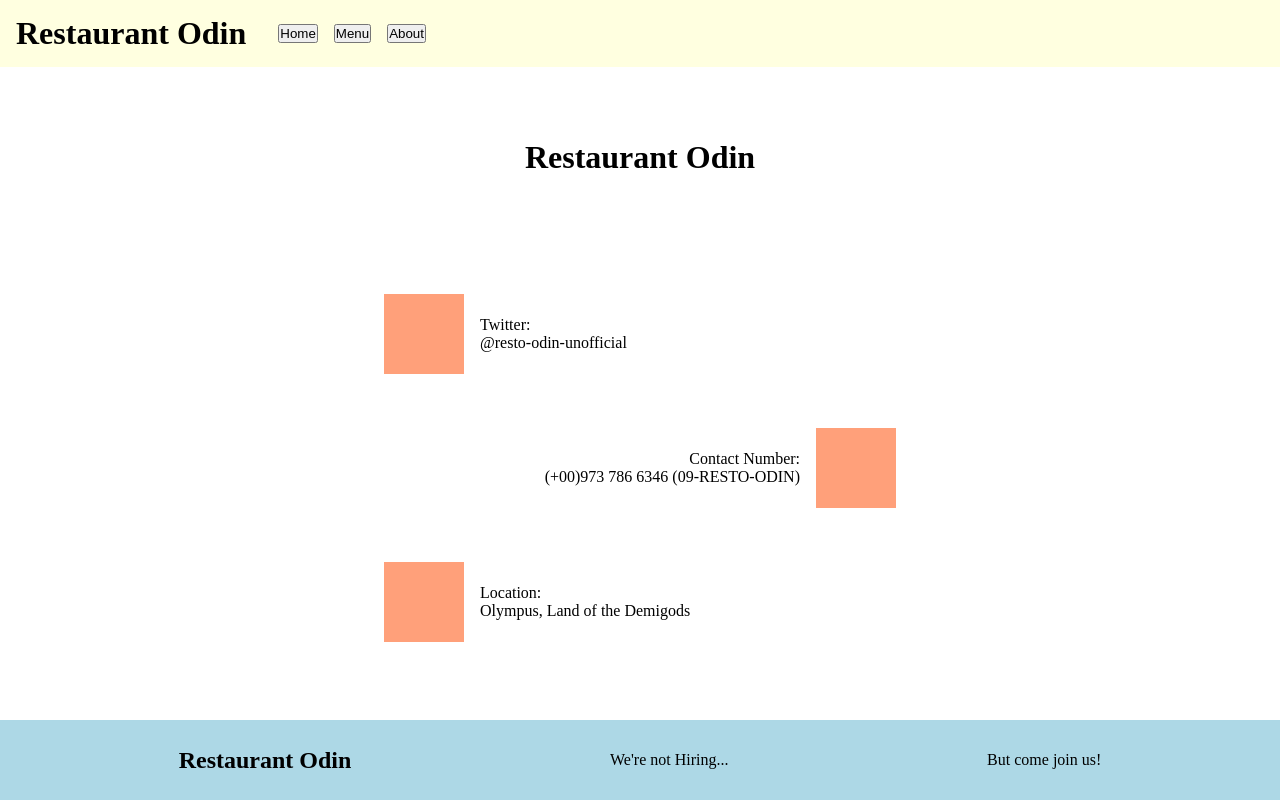
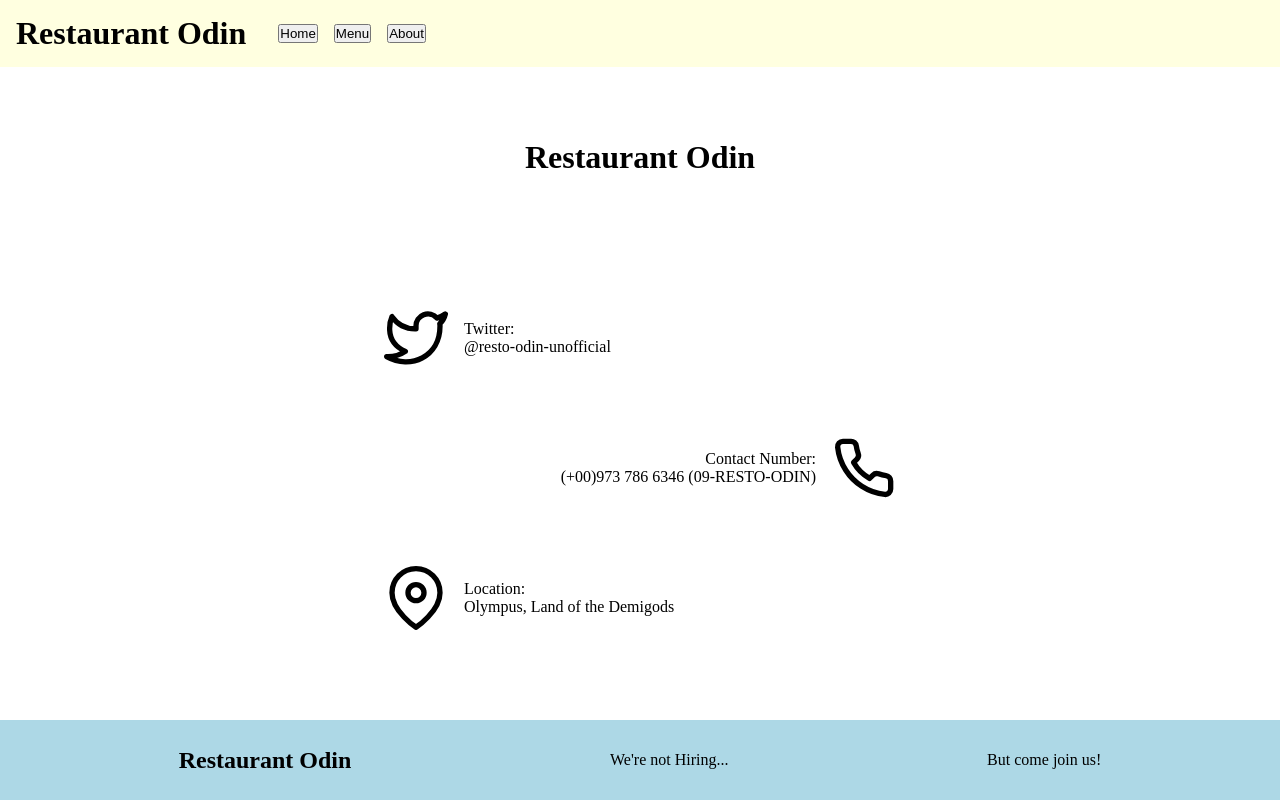
Before and after one commit to CrispDeserving/restaurant-odin, a website built with webpack: page src/index.html in a window 1280 px wide. Both pictures are taken after a click on the button "About". Built offline with nearby package versions, Linux system fonts and the light colour scheme.

Commit message:
Add icon assets to About

```diff
--- a/src/About/render.js
+++ b/src/About/render.js
@@ -1,4 +1,7 @@
-import { children } from "../dsl-utils";
+import { children, replace_node } from "../dsl-utils";
+import MapPin from '../assets/map-pin.svg';
+import Phone from '../assets/phone.svg';
+import Twitter from '../assets/twitter.svg';
 import './style.css';
 
 function init_about_element() {
@@ -40,14 +43,35 @@ function init_about_element() {
 	{
 		const temp = About.querySelector(`.Detail[data-index="0"]`);
 		temp.querySelector('.Details').innerText = "@resto-odin-unofficial";
+
+		const image = new Image();
+		image.setAttribute('src', Twitter);
+		image.setAttribute('alt', "A brand icon from the website formerly called Twitter.");
+
+		const dummy_element = temp.querySelector(`${dummy_image_element}`);
+		replace_node(dummy_element, image);
 	}
 	{
 		const temp = About.querySelector(`.Detail[data-index="1"]`);
 		temp.querySelector('.Details').innerText = "(+00)973 786 6346 (09-RESTO-ODIN)";
+
+		const image = new Image();
+		image.setAttribute('src', Phone);
+		image.setAttribute('alt', "A phone icon.");
+
+		const dummy_element = temp.querySelector(`${dummy_image_element}`);
+		replace_node(dummy_element, image);
 	}
 	{
 		const temp = About.querySelector(`.Detail[data-index="2"]`);
 		temp.querySelector('.Details').innerText = "Olympus, Land of the Demigods";
+
+		const image = new Image();
+		image.setAttribute('src', MapPin);
+		image.setAttribute('alt', "An icon signifying a pinned location in a map.");
+
+		const dummy_element = temp.querySelector(`${dummy_image_element}`);
+		replace_node(dummy_element, image);
 	}
 
 	return About;
--- a/src/About/style.css
+++ b/src/About/style.css
@@ -35,10 +35,9 @@
 	text-align: left;
 }
 
-.About replace-me {
-	width: 5rem;
+.About img {
+	width: 4rem;
 	aspect-ratio: 1;
-	background: lightsalmon;
 }
 
 .About .Detail:nth-child(2n) {
```
